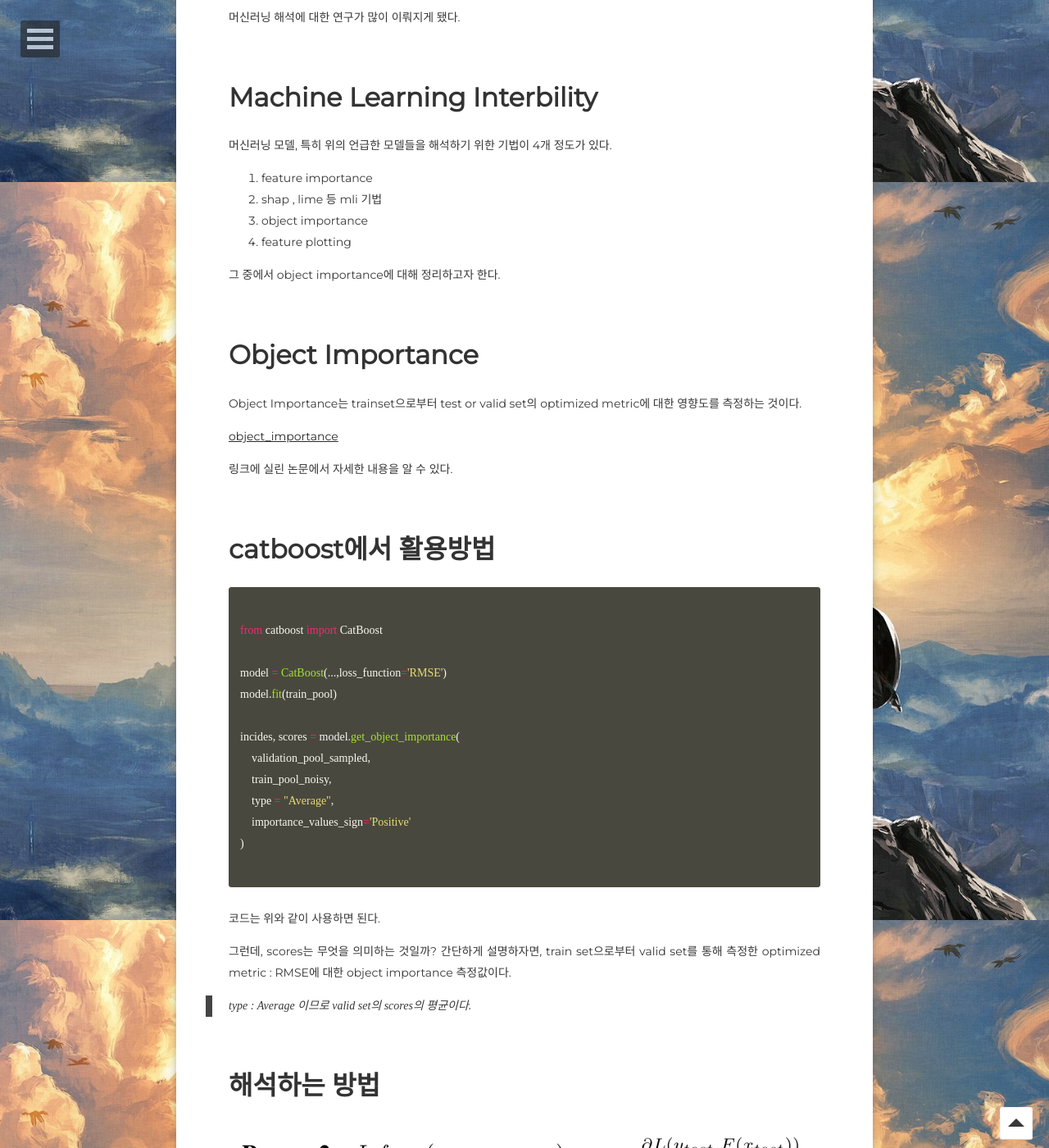
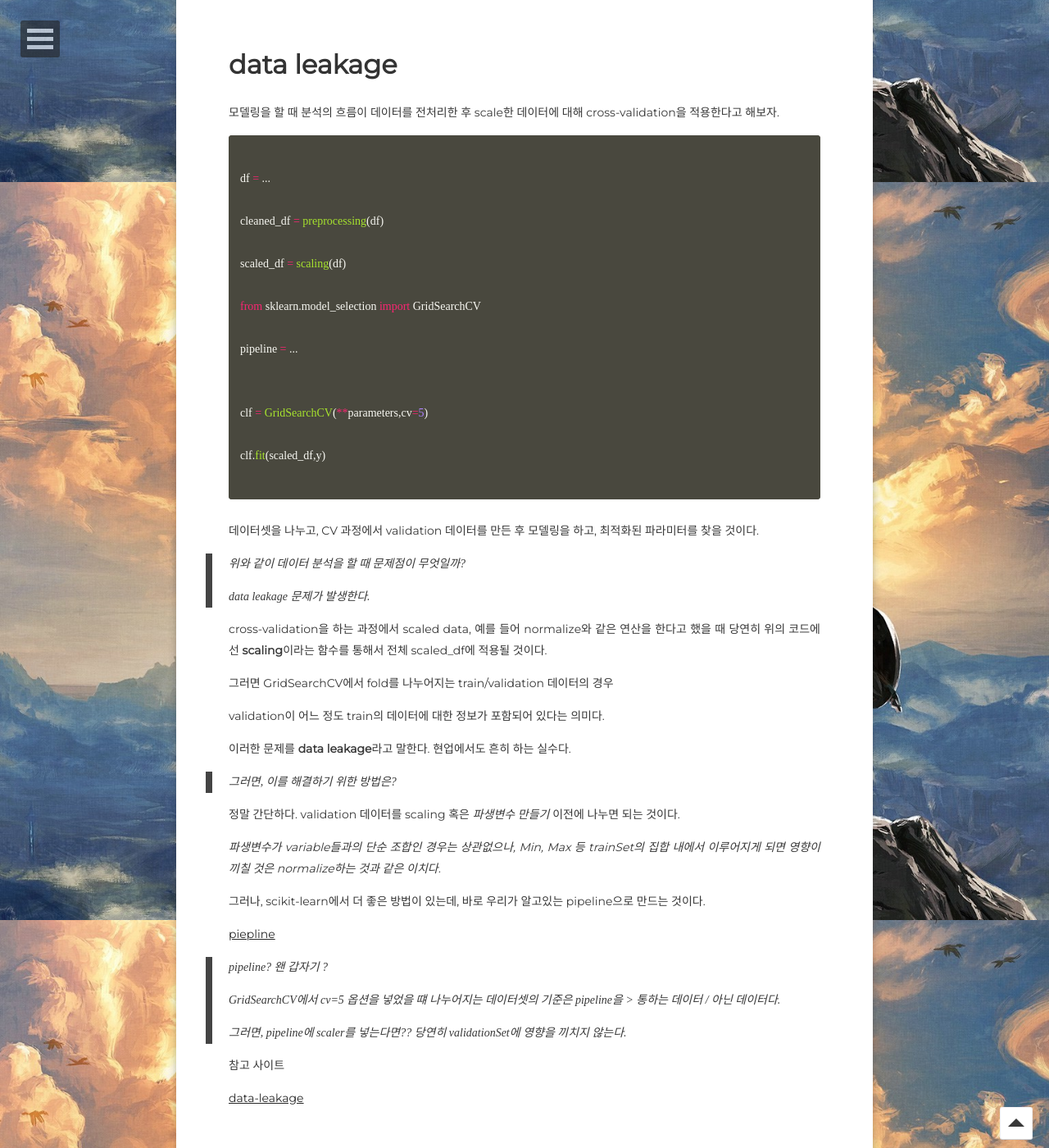
Before and after one commit to ghk829/ghk829.github.io, a Jekyll site: the page built from _posts/2019-07-11-hpo_part1.md, in a window 1280 px wide and 1400 px high, scrolled down 678 px. Shown: the whole window at 82% size. Built offline with Jekyll 4.4.1, drawn with Linux system fonts in a browser that asks for light colours; some web fonts are replaced; some of the changed text lies outside the part shown.

Commit message:
scikit-learn data leakage

````diff
--- a/_posts/2019-07-11-hpo_part1.md
+++ b/_posts/2019-07-11-hpo_part1.md
@@ -1,90 +1,77 @@
 ---
 layout: post
-title:  "Object Importance"
-date:   2019-07-02
-excerpt: "Object Importance"
+title:  "Cross Validation but, data leakage"
+date:   2019-07-11
+excerpt: "Cross Validation but, data leakage"
 tag:
 - python
 - machine learning
--
+- sklearn
 comments: false
 ---
 
-# Ensemble
+# Cross Validation
 
-DRF, xgboost, lightgbm, catboost 등은 트리를 이용한 ensemble 모델들이다.
+CV는 모두가 알고있는 기법이니 생략한다.
 
-이들 모델들은 kaggle이나 현업에서 가장 많이 쓰이는 모델이다.
+[개념](https://nonmeyet.tistory.com/entry/KFold-Cross-Validation교차검증-정의-및-설명)
 
-그러나, 위 모델을 쓰는 것도 중요하지만 ensemble 모델이기에 해석이 어려웠고,
-
-머신러닝 해석에 대한 연구가 많이 이뤄지게 됐다.
+[sklearn_option](https://woolulu.tistory.com/70)
 
 
-## Machine Learning Interbility
+## data leakage
 
-머신러닝 모델, 특히 위의 언급한 모델들을 해석하기 위한 기법이 4개 정도가 있다.
-
-1. feature importance
-2. shap , lime 등 mli 기법
-3. object importance
-4. feature plotting
-
-
-그 중에서 object importance에 대해 정리하고자 한다.
-
-
-## Object Importance
-
-Object Importance는 trainset으로부터 test or valid set의 optimized metric에 대한 영향도를 측정하는 것이다.
-
-[object_importance](https://arxiv.org/pdf/1802.06640.pdf)
-
-링크에 실린 논문에서 자세한 내용을 알 수 있다.
-
-## catboost에서 활용방법
-
+모델링을 할 때 분석의 흐름이 데이터를 전처리한 후 scale한 데이터에 대해 cross-validation을 적용한다고 해보자.
 
 ``` python
 
-from catboost import CatBoost
+df = ...
 
-model = CatBoost(...,loss_function='RMSE')
-model.fit(train_pool)
+cleaned_df = preprocessing(df)
 
-incides, scores = model.get_object_importance(
-    validation_pool_sampled,
-    train_pool_noisy,
-    type = "Average",
-    importance_values_sign='Positive'
-)
+scaled_df = scaling(df)
+
+from sklearn.model_selection import GridSearchCV
+
+pipeline = ...
+
+
+clf = GridSearchCV(**parameters,cv=5)
+
+clf.fit(scaled_df,y)
 
 ```
-코드는 위와 같이 사용하면 된다.
 
-그런데, scores는 무엇을 의미하는 것일까?
-간단하게 설명하자면, train set으로부터 valid set를 통해 측정한 optimized metric : RMSE에 대한 object importance 측정값이다.
-> type : Average 이므로 valid set의 scores의 평균이다.
+데이터셋을 나누고, CV 과정에서 validation 데이터를 만든 후 모델링을 하고, 최적화된 파라미터를 찾을 것이다.
 
-## 해석하는 방법
+> 위와 같이 데이터 분석을 할 때 문제점이 무엇일까?
+>
+> data leakage 문제가 발생한다.
 
-![image](../assets/img/object_importance.png)
+cross-validation을 하는 과정에서 scaled data, 예를 들어 normalize와 같은 연산을 한다고 했을 때 당연히 위의 코드에선 **scaling**이라는 함수를 통해서 전체 scaled_df에 적용될 것이다.
 
-어려울 수 있지만, 해석하는 건 간단하다.
-식을 통해 유추할 수 있듯이
-> RMSE와 같이 작으면 좋은 metric에 대해선 양의 기울기를 갖고있으면 *성능이 안 좋아진다*는 의미이기 때문에 모델성능에 악영향을 끼치는 것
+그러면 GridSearchCV에서 fold를 나누어지는  train/validation 데이터의 경우
+
+validation이 어느 정도 train의 데이터에 대한 정보가 포함되어 있다는 의미다.
+
+이러한 문제를 **data leakage**라고 말한다. 현업에서도 흔히 하는 실수다.
+
+> 그러면, 이를 해결하기 위한 방법은?
+
+정말 간단하다. validation 데이터를 scaling 혹은 *파생변수 만들기* 이전에 나누면 되는 것이다.
+
+*파생변수가 variable들과의 단순 조합인 경우는 상관없으나, Min, Max 등 trainSet의 집합 내에서 이루어지게 되면 영향이 끼칠 것은 normalize하는 것과 같은 이치다.*
+
+그러나, scikit-learn에서 더 좋은 방법이 있는데, 바로 우리가 알고있는 pipeline으로 만드는 것이다.
+
+[piepline](https://ramhiser.com/post/2018-04-16-building-scikit-learn-pipeline-with-pandas-dataframe/)
+
+> pipeline? 왠 갑자기 ?
 >
-> 역으로 음수영향을 끼친 다는 것는 성능이 좋아진다는 것이다.
+> GridSearchCV에서 cv=5 옵션을 넣었을 떄 나누어지는 데이터셋의 기준은 pipeline을 > 통하는 데이터 / 아닌 데이터다.
 >
-> 즉, importance_values_sign에서 positive로 return받는 값들은 모델에 영향을 안 좋게 끼치는 **데이터**들이다.  catboost에서는 sort한 후 return한다.
+> 그러면, pipeline에 scaler를 넣는다면?? 당연히 validationSet에 영향을 끼치지 않는다.
 
-## 결론,
+참고 사이트
 
-위의 코드를 통해 train set에서 어떤 데이터가 모델에 안 좋은 영향을 끼치는 지 알 수 있고,
-위의 데이터에 대해 더 깊이 고찰하고 분석한다면 더 좋은 모델링을 기대할 수 있는 것이다(해당 데이터들을 어느 정도 제외하면 좋은 성능이 나올 것이라 기대할 수 있다.)
-
-# Sample
-
-아래 링크의 예제를 통해 공부할 수 있다.
-
-[notebook](https://github.com/catboost/tutorials/blob/master/model_analysis/object_importance_tutorial.ipynb)
+[data-leakage](https://machinelearningmastery.com/data-leakage-machine-learning/)
````
Also changed, not shown: _posts/2019-07-11-partial_fit.md (+1 -1 lines).
